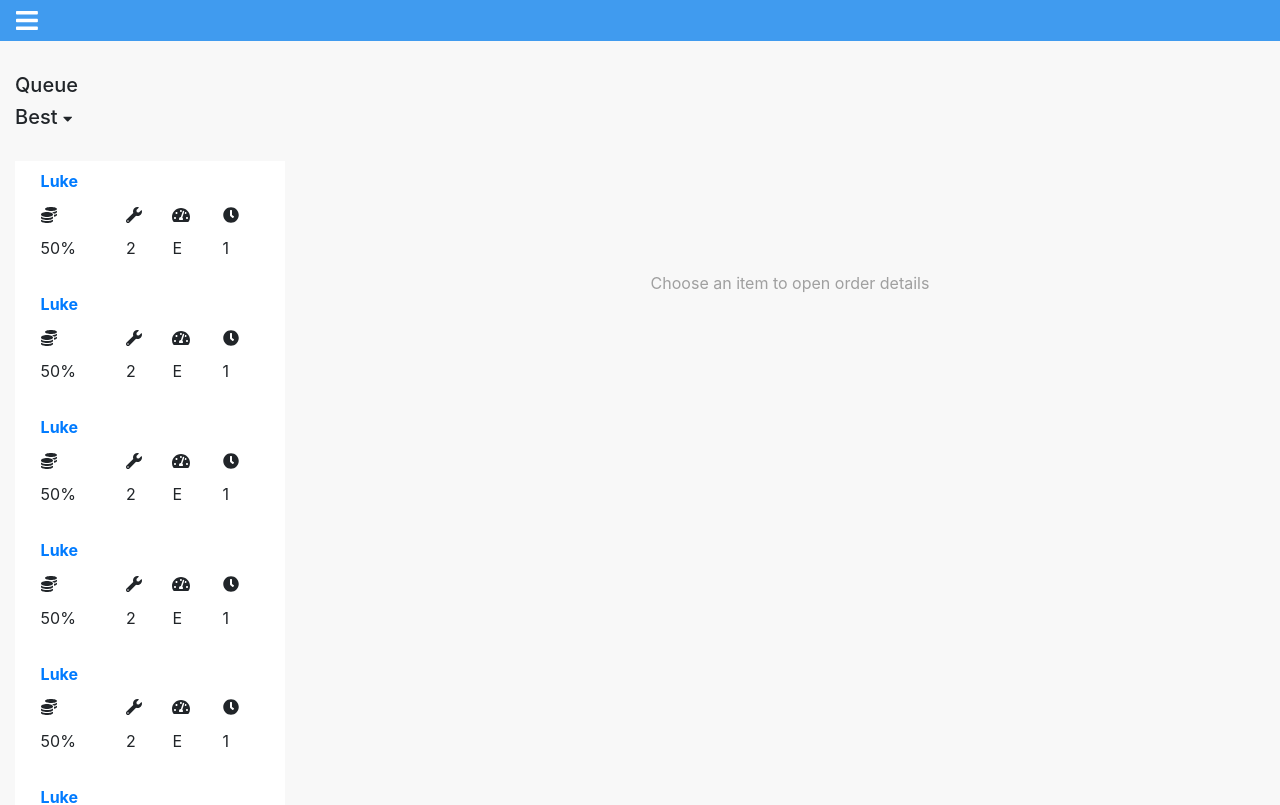
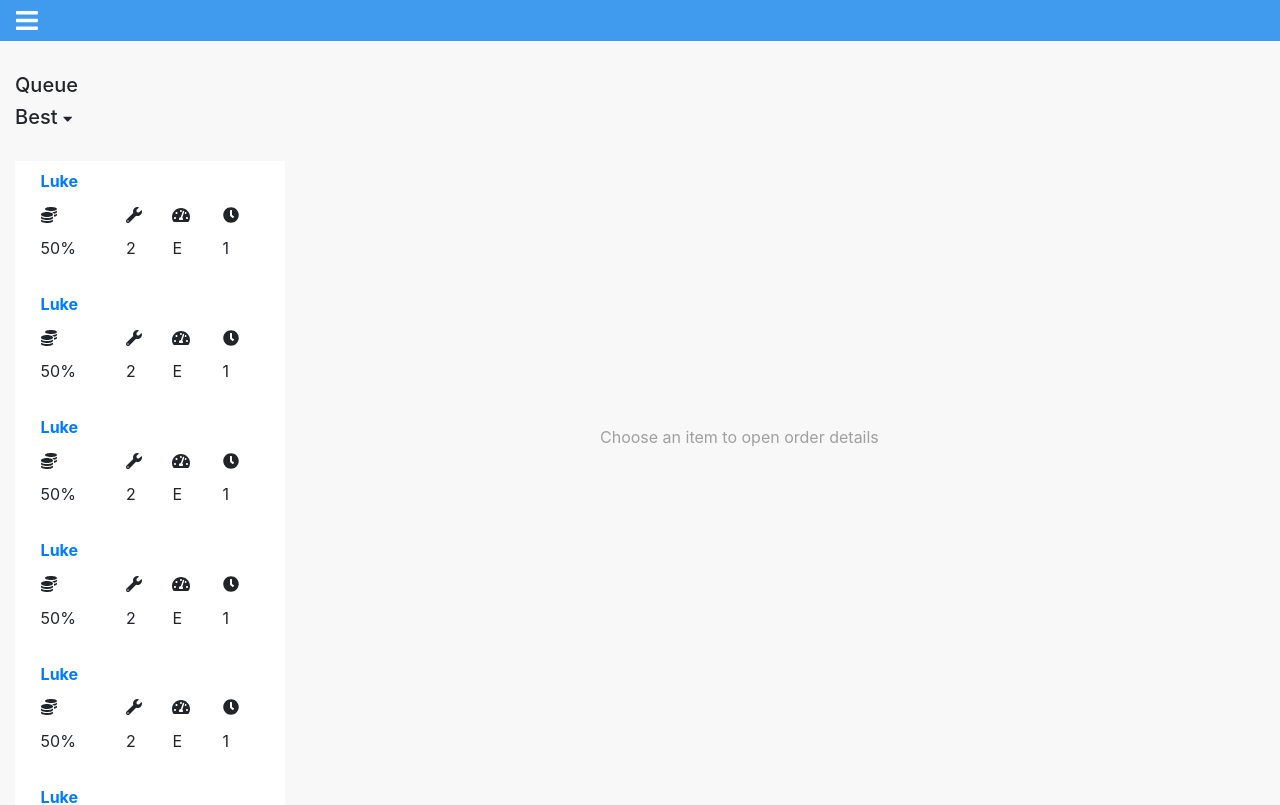
Before and after one commit to pacosw1/FinalProject-Finland, a React (Create React App) app: page / in a window 1280 px wide. Shown: the top 805 px of the page. Built offline with nearby package versions, Linux system fonts and the light colour scheme.

Commit message:
added better sidebar functionality, it now closes when an item is opened.

```diff
--- a/src/App.css
+++ b/src/App.css
@@ -10,14 +10,19 @@ ul {
   background-color: white;
   margin: 0.4rem 2rem;
 }
-
+.contentContainer {
+  width: 100%;
+}
 .start {
   color: #0c0c0c60;
 }
 .sidebar {
+  z-index: 1;
+  position: fixed;
+  overflow-x: hidden;
   background-color: #f8f8f8;
   width: 300px;
-  height: 500px;
+  height: 100%;
 }
 .auto {
   display: flex;
@@ -25,6 +30,15 @@ ul {
 }
 body {
   background-color: #f8f8f8 !important;
+}
+.spit {
+  display: flex;
+  height: 100%;
+
+  position: fixed;
+  z-index: 1;
+
+  padding-top: 20px;
 }
 .listed:focus {
   background-color: grey;
@@ -39,10 +53,15 @@ body {
 
   align-items: stretch;
 }
+.scroll {
+  overflow-x: hidden;
+  position: fixed;
+}
 .content {
+  margin: auto;
+  height: 100%;
   background-color: #f8f8f8;
   width: 100%;
-  height: 100vh;
 }
 .container {
   margin: 2rem;
--- a/src/App.js
+++ b/src/App.js
@@ -130,7 +130,7 @@ class App extends Component {
     return this.state.items.find(item => item.id === id);
   }
   handleClick(id) {
-    const { items, currentItem, selectionState } = this.state;
+    const { opened, items, currentItem, selectionState } = this.state;
     const index = items.findIndex(x => x.id === id);
     selectionState.fill(0);
     selectionState[index] = 1;
@@ -143,7 +143,8 @@ class App extends Component {
       selectionState: selectionState,
       currentItem: curr,
       itemParts: curr.parts,
-      currentPart: curr.parts[0]
+      currentPart: curr.parts[0],
+      opened: !opened
     });
     //console.log(this.fetchById(id));
   }
@@ -176,7 +177,7 @@ class App extends Component {
             renderData={this.renderData}
             tabState={this.state.tabState}
           />
-
+          <div className="contentContainer">
             <ContentDisplay
               parts={this.state.itemParts}
               currentPart={this.state.currentPart}
@@ -190,6 +191,7 @@ class App extends Component {
               opened={this.state.openedContent}
             />
           </div>
+        </div>
       </React.Fragment>
     );
   }
--- a/src/components/ContentDisplay.jsx
+++ b/src/components/ContentDisplay.jsx
@@ -45,15 +45,22 @@ class ContentDisplay extends Component {
     const opened = this.props.opened;
 
     var display = (
-      <div className=" auto start">
+      <div
+        className=" auto start"
+        style={{
+          marginLeft: "600px",
+          marginTop: "30%",
+          textAlign: "center"
+        }}
+      >
         <p>Choose an item to open order details</p>
       </div>
     );
 
     if (parts.length > 0) {
       display = (
-        <div className="content " style={{ width: "100%" }}>
-          <div className="container">
+        <div className="content scroll ">
+          <div className="container ">
             <div className="row">
               <div className="col-lg-8 col-sm-6 col-sm-12">
                 <h5>{this.props.customer}</h5>
```
Lines whose indentation alone changed are shown as unchanged.
